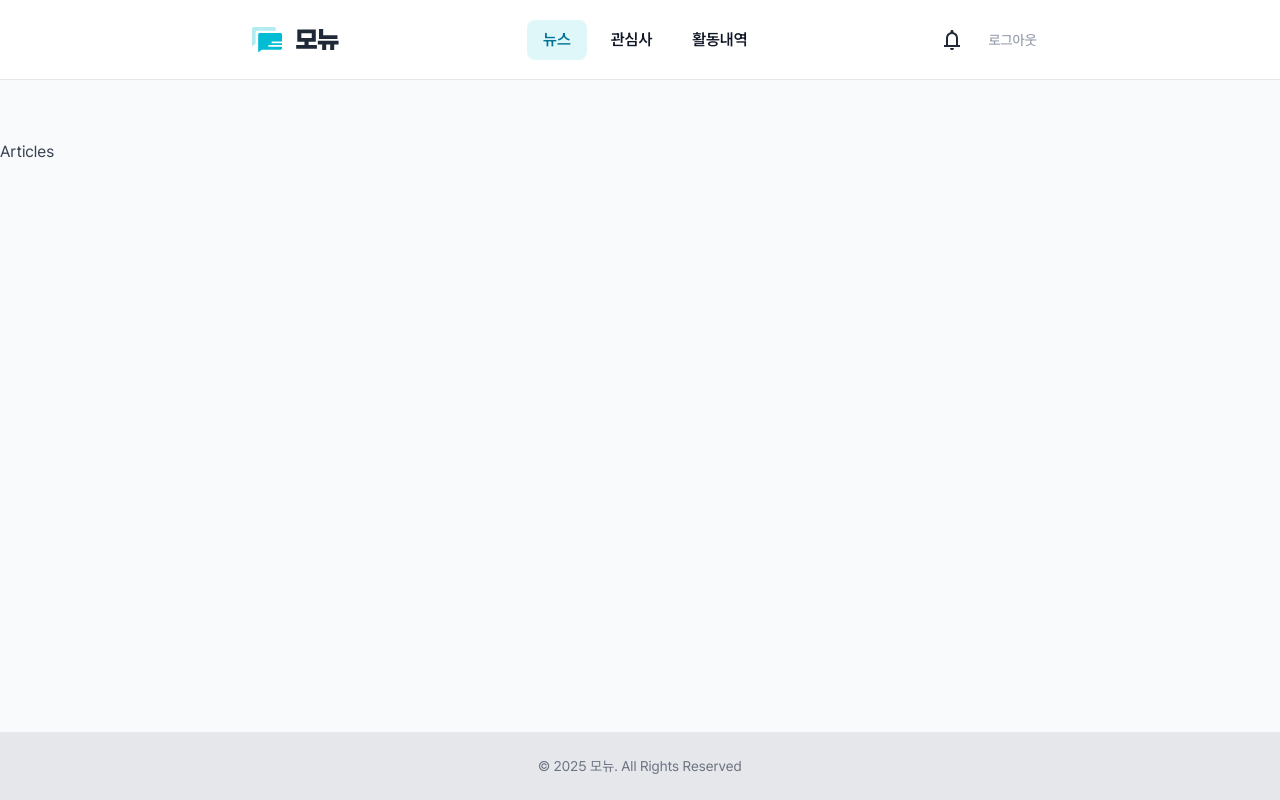
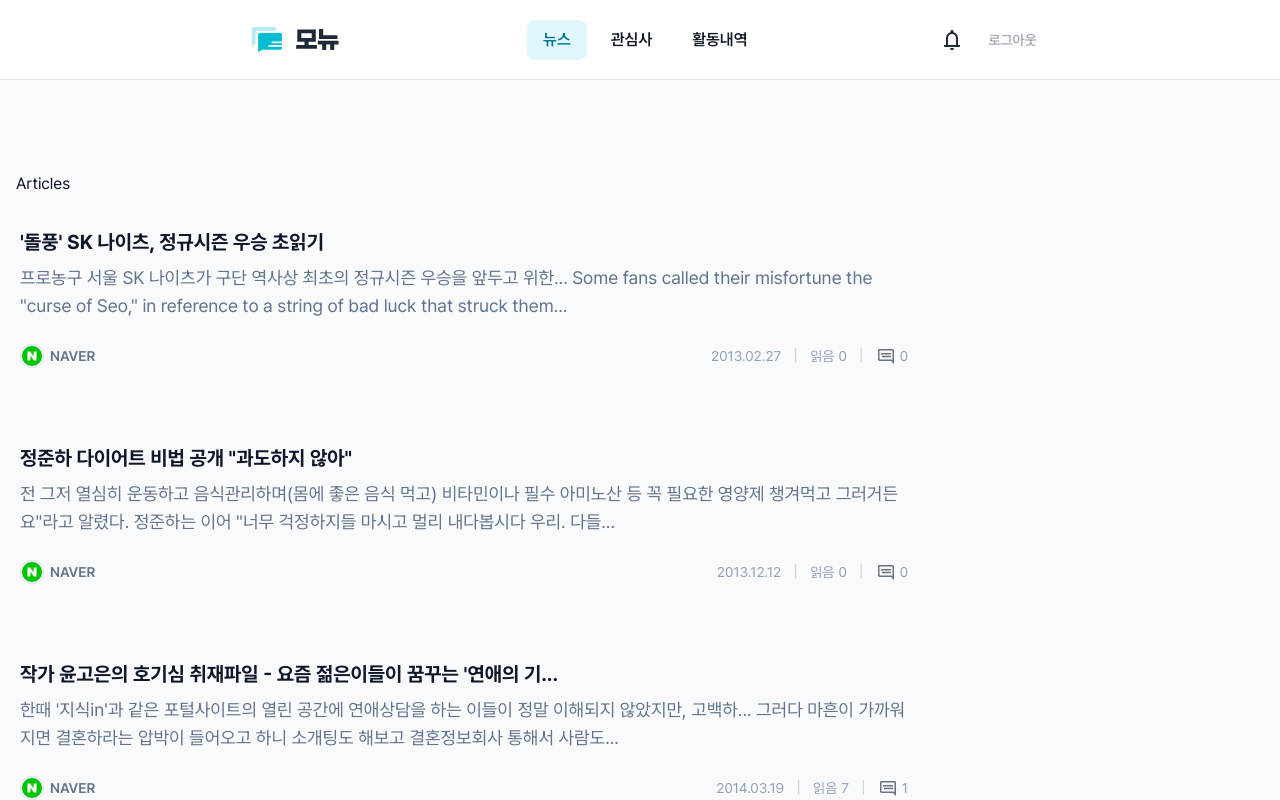
Before and after one commit to team-monew/Monew, a React (Vite) app: page /articles in a window 1280 px wide. Shown: the top 800 px of the page. Built offline with nearby package versions, Linux system fonts and the light colour scheme.

Commit message:
:sparkles: feat : 공용 컴포넌트 news-card 구현

```diff
--- /dev/null
+++ b/src/features/articles/components/NewsCard.tsx
@@ -0,0 +1,70 @@
+import Label from "@/components/Label";
+import naverLogo from "@/assets/logos/news/naver.svg";
+import chosunLogo from "@/assets/logos/news/chosun-ilbo.svg";
+import koreanLogo from "@/assets/logos/news/korean-economy.svg";
+import yonhapLogo from "@/assets/logos/news/yonhap-news.svg";
+import commentIcon from "@/assets/icons/comment.svg";
+import { format } from "date-fns";
+
+interface NewsCardProps {
+  title: string;
+  summary: string;
+  source: string;
+  sourceUrl: string;
+  publishDate: Date;
+  viewCount: number;
+  commentCount: number;
+}
+
+const SOURCE_LOGOS = {
+  NAVER: naverLogo,
+  YONHAP: yonhapLogo,
+  CHOSUN: chosunLogo,
+  KOREAN: koreanLogo,
+} as const;
+
+export default function NewsCard({
+  title,
+  summary,
+  source,
+  sourceUrl,
+  publishDate,
+  viewCount,
+  commentCount,
+}: NewsCardProps) {
+  const labelSrc = SOURCE_LOGOS[source as keyof typeof SOURCE_LOGOS] || "";
+
+  const formattedDate = format(publishDate, "yyyy.MM.dd");
+
+  const handleClick = () => {
+    window.open(sourceUrl, "_blank", "noopener,noreferrer");
+  };
+
+  return (
+    <div
+      className="max-w-4xl w-auto min-h-48 h-auto cursor-pointer"
+      onClick={handleClick}
+    >
+      <div className="my-6 mx-1">
+        <div className="text-20-b text-slate-900 mb-2">{title}</div>
+        <div className="text-18-r text-slate-500 mb-6">{summary}</div>
+        <div className="flex justify-between items-center">
+          <Label src={labelSrc} label={source} />
+          <div className="flex items-center gap-3">
+            <span className="text-14-r text-slate-400">{formattedDate}</span>
+            <span className="text-slate-300">|</span>
+            <div className="flex items-center gap-1">
+              <span className="text-14-r text-slate-400">읽음</span>
+              <span className="text-14-r text-slate-400">{viewCount}</span>
+            </div>
+            <span className="text-slate-300">|</span>
+            <div className="flex items-center gap-1">
+              <img src={commentIcon} className="w-5 h-5" alt="댓글" />
+              <span className="text-14-r text-slate-400">{commentCount}</span>
+            </div>
+          </div>
+        </div>
+      </div>
+    </div>
+  );
+}
--- a/src/pages/ArticlesPage.tsx
+++ b/src/pages/ArticlesPage.tsx
@@ -1,7 +1,66 @@
+import NewsCard from "@/features/articles/components/NewsCard";
+
 function ArticlesPage() {
+  // 테스트 데이터
+  const testArticles = [
+    {
+      id: "678a8a00-0395-44af-ac37-d7dbaf25c70f",
+      source: "NAVER",
+      sourceUrl: "http://view.koreaherald.com/kh/view.php?ud=20130227000947",
+      title: "'돌풍' SK 나이츠, 정규시즌 우승 초읽기",
+      publishDate: "2013-02-27T18:03:00",
+      summary:
+        '프로농구 서울 SK 나이츠가 구단 역사상 최초의 정규시즌 우승을 앞두고 위한... Some fans called their misfortune the "curse of Seo," in reference to a string of bad luck that struck them...',
+      commentCount: 0,
+      viewCount: 0,
+      viewedByMe: false,
+    },
+    {
+      id: "750a932a-a384-4b20-8bfd-ad81925dca54",
+      source: "NAVER",
+      sourceUrl: "http://www.newsen.com/news_view.php?uid=201312120752332410",
+      title: '정준하 다이어트 비법 공개 "과도하지 않아"',
+      publishDate: "2013-12-12T07:59:00",
+      summary:
+        '전 그저 열심히 운동하고 음식관리하며(몸에 좋은 음식 먹고) 비타민이나 필수 아미노산 등 꼭 필요한 영양제 챙겨먹고 그러거든요"라고 알렸다. 정준하는 이어 "너무 걱정하지들 마시고 멀리 내다봅시다 우리. 다들...',
+      commentCount: 0,
+      viewCount: 0,
+      viewedByMe: false,
+    },
+    {
+      id: "981d2b49-fedb-4f58-af1e-e30d63796a97",
+      source: "NAVER",
+      sourceUrl:
+        "http://magazine.joins.com/monthly/article_view.asp?aid=300972",
+      title:
+        "작가 윤고은의 호기심 취재파일 - 요즘 젊은이들이 꿈꾸는 '연애의 기...",
+      publishDate: "2014-03-19T16:56:00",
+      summary:
+        "한때 '지식in'과 같은 포털사이트의 열린 공간에 연애상담을 하는 이들이 정말 이해되지 않았지만, 고백하... 그러다 마흔이 가까워지면 결혼하라는 압박이 들어오고 하니 소개팅도 해보고 결혼정보회사 통해서 사람도...",
+      commentCount: 1,
+      viewCount: 7,
+      viewedByMe: false,
+    },
+  ];
+
   return (
-    <div>
-      <h1>Articles</h1>
+    <div className="container mx-auto px-4 py-8">
+      <h1 className="text-32-b text-slate-900 mb-8">Articles</h1>
+
+      <div className="space-y-6">
+        {testArticles.map((article) => (
+          <NewsCard
+            key={article.id}
+            title={article.title}
+            summary={article.summary}
+            source={article.source}
+            sourceUrl={article.sourceUrl}
+            publishDate={new Date(article.publishDate)}
+            viewCount={article.viewCount}
+            commentCount={article.commentCount}
+          />
+        ))}
+      </div>
     </div>
   );
 }
```
Also changed, not shown: 1 other file (tests, documents, lock files or other folders).
